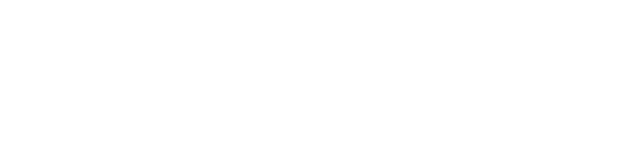
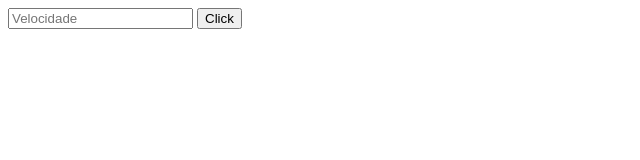
Before and after one commit to danton-ferrari/logica_algoritmos_senac_info4678, a plain HTML site: page aula0904/exercicio17/index.html in a window 1280 px wide. Shown: the whole page, without its empty margins (0-640 px from the left). Drawn offline with Linux system fonts and the light colour scheme.

Commit message:
Add exercicio 1 da aula 09/04

```diff
--- a/aula0904/exercicio17/index.html
+++ b/aula0904/exercicio17/index.html
@@ -6,6 +6,8 @@
     <title>Document</title>
 </head>
 <body>
+    <input id="velocidade" type="number" placeholder="Velocidade">
+    <button onclick="calcularVelocidade('velocidade')">Click</button>
     <script src="index.js"></script>
 </body>
 </html>
--- a/aula0904/exercicio17/index.js
+++ b/aula0904/exercicio17/index.js
@@ -0,0 +1,4 @@
+function calcularVelocidade(id) {
+    var velocidade = Number(document.getElementById(id).value);
+    resultado = velocidade > 80 ? alert(`Sua velocidade é ${velocidade}Km/h. \nSua multa é do valor R$${((velocidade-80)*5).toFixed(2)}`) : alert(`Você está dentro da velocidade permitida!`);
+}
```
